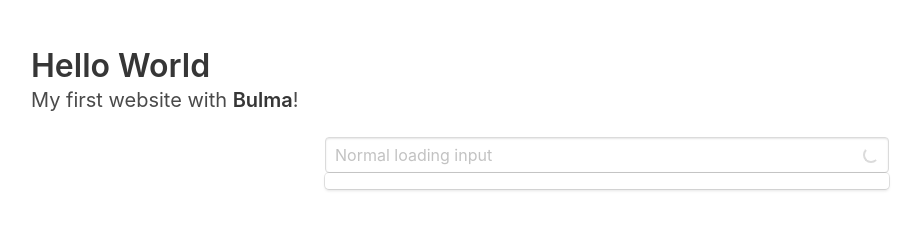
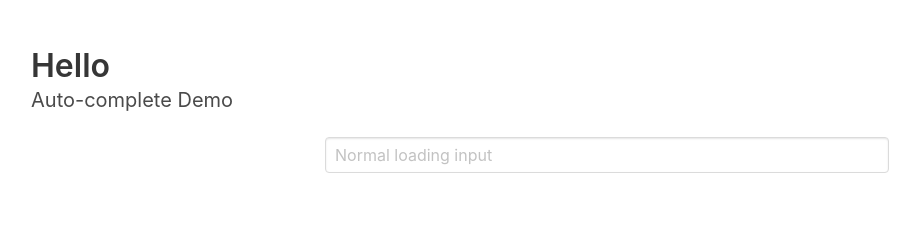
Before and after one commit to stevenhuizhao/proxy, a website: page client/index.html in a window 1280 px wide. Shown: the whole page, without its empty margins (33-954 px from the left). Drawn offline with nearby package versions, Linux system fonts and the light colour scheme.

Commit message:
adding change in HTML

```diff
--- a/demo-auto-complete-client/index.html
+++ b/client/index.html
@@ -9,26 +9,29 @@
     <link rel="stylesheet" href="./style.css">
     <script defer src="https://use.fontawesome.com/releases/v5.3.1/js/all.js"></script>
 </head>
+
 <body>
     <section class="section">
         <div class="container">
-            <h1 class="title">
-                Hello World
+            <h1 onclick="testAlert()" class="title">
+                Hello
             </h1>
             <p class="subtitle">
-                My first website with <strong>Bulma</strong>!
+                Auto-complete Demo
             </p>
             <div class="columns is-centered">
                 <div class="column is-half">
-                    <div class="dropdown is-active">
-                        <div class="field">
-                            <div class="control is-loading">
-                                <input id="auto-complete-input" class="input" type="text"
+                    <div class="dropdown is-active autocomplete">
+                        <div class="dropdown-trigger">
+                            <div id="autocomplete-control" class="control">
+                                <input id="autocomplete-input" class="input" type="text"
                                     placeholder="Normal loading input">
                             </div>
                         </div>
-                        <div class="dropdown-menu" id="dropdown-menu" role="menu">
-                            <div id="dropdown-content" class="dropdown-content">
+                        <div class="dropdown-menu autocomplete__selection-container is-hidden" id="dropdown-menu"
+                            role="menu">
+                            <div id="autocomplete-dropdown-items"
+                                class="dropdown-content autocomplete__selection-items">
 
                             </div>
                         </div>
```
Also changed, not shown: client/script.js (renamed from demo-auto-complete-client/script.js), client/style.css (renamed from demo-auto-complete-client/style.css).
